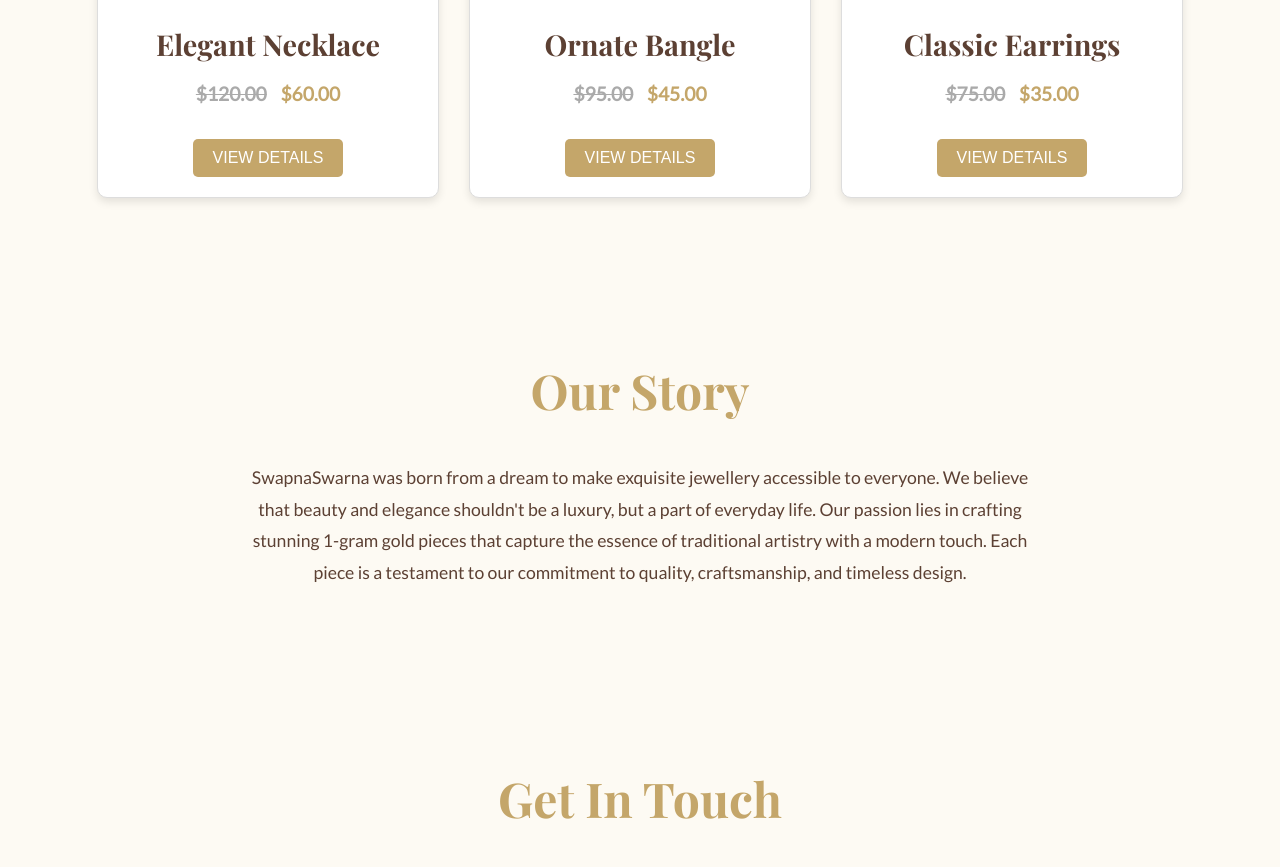
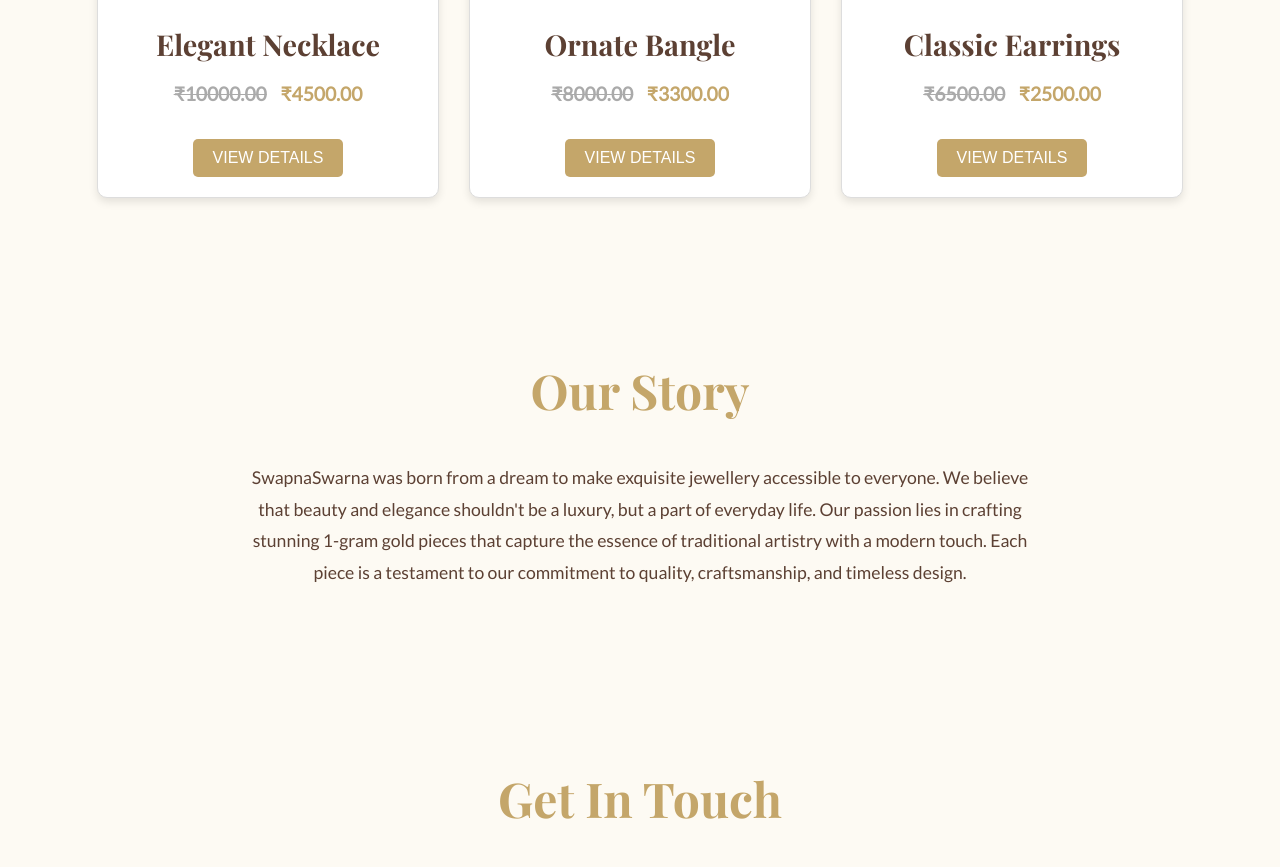
Before and after one commit to soumyabajirao27/Project, a plain HTML site: page index.html in a window 1280 px wide. Shown: the part 963-1830 px from the top of the page. Drawn offline with nearby package versions, Linux system fonts and the light colour scheme.

Commit message:
Update index.html

```diff
--- a/index.html
+++ b/index.html
@@ -36,19 +36,19 @@
                 <div class="product-card">
                     <img src="images/necklace.png" alt="Elegant Necklace">
                     <h3>Elegant Necklace</h3>
-                    <p class="price"><del>$120.00</del> $60.00</p>
+                    <p class="price"><del>₹10000.00</del> ₹4500.00</p>
                     <button class="btn">View Details</button>
                 </div>
                 <div class="product-card">
                     <img src="images/bangle.png" alt="Ornate Bangle">
                     <h3>Ornate Bangle</h3>
-                    <p class="price"><del>$95.00</del> $45.00</p>
+                    <p class="price"><del>₹8000.00</del> ₹3300.00</p>
                     <button class="btn">View Details</button>
                 </div>
                 <div class="product-card">
                     <img src="images/earring.png" alt="Classic Earrings">
                     <h3>Classic Earrings</h3>
-                    <p class="price"><del>$75.00</del> $35.00</p>
+                    <p class="price"><del>₹6500.00</del> ₹2500.00</p>
                     <button class="btn">View Details</button>
                 </div>
             </div>
```
